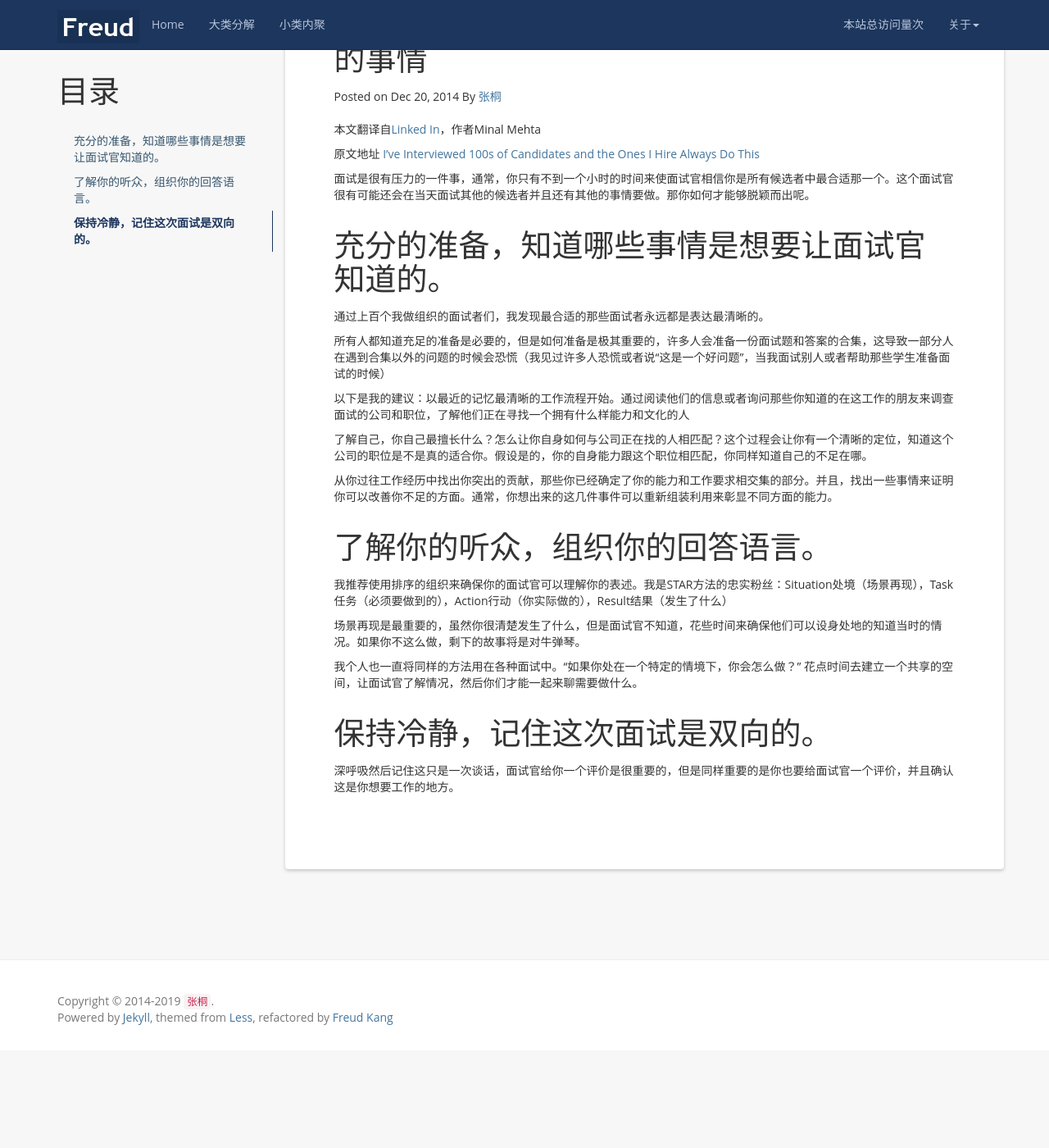
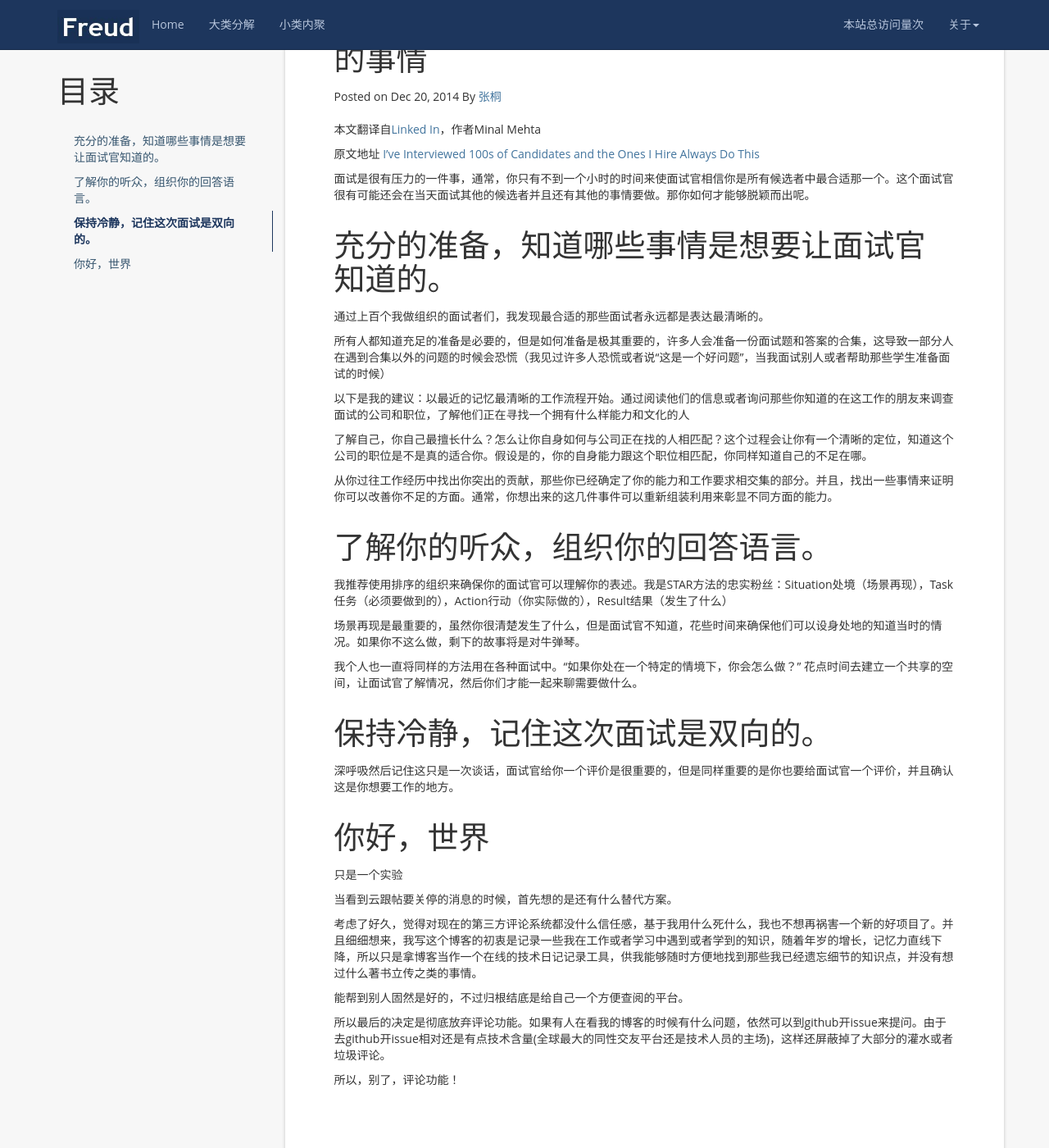
Before and after one commit to zhangto/zhangto.github.io, a Jekyll site: the page built from _posts/2014-12-20-I-ve-Interviewed-100s-of-Candidates-and-the-Ones-I-Hire-Always-Do-This.markdown, in a window 1280 px wide and 1400 px high, scrolled down 369 px. Shown: the whole window at 82% size. Built offline with Jekyll 4.4.1, drawn with Linux system fonts in a browser that asks for light colours; nearby versions of some CDN libraries; a script that is not in the unit is left out; comment, search, counter and statistics services are not loaded; before the commit the page ends 1650 px from its top, so only the background shows below that.

Commit message:
Update 2014-12-20-I-ve-Interviewed-100s-of-Candidates-and-the-Ones-I-Hire-Always-Do-This.markdown

```diff
--- a/_posts/2014-12-20-I-ve-Interviewed-100s-of-Candidates-and-the-Ones-I-Hire-Always-Do-This.markdown
+++ b/_posts/2014-12-20-I-ve-Interviewed-100s-of-Candidates-and-the-Ones-I-Hire-Always-Do-This.markdown
@@ -43,3 +43,16 @@ tag: interview
 ====================================
 
 深呼吸然后记住这只是一次谈话，面试官给你一个评价是很重要的，但是同样重要的是你也要给面试官一个评价，并且确认这是你想要工作的地方。
+# 你好，世界
+
+只是一个实验
+
+当看到云跟帖要关停的消息的时候，首先想的是还有什么替代方案。
+
+考虑了好久，觉得对现在的第三方评论系统都没什么信任感，基于我用什么死什么，我也不想再祸害一个新的好项目了。并且细细想来，我写这个博客的初衷是记录一些我在工作或者学习中遇到或者学到的知识，随着年岁的增长，记忆力直线下降，所以只是拿博客当作一个在线的技术日记记录工具，供我能够随时方便地找到那些我已经遗忘细节的知识点，并没有想过什么著书立传之类的事情。
+
+能帮到别人固然是好的，不过归根结底是给自己一个方便查阅的平台。
+
+所以最后的决定是彻底放弃评论功能。如果有人在看我的博客的时候有什么问题，依然可以到github开issue来提问。由于去github开issue相对还是有点技术含量(全球最大的同性交友平台还是技术人员的主场)，这样还屏蔽掉了大部分的灌水或者垃圾评论。
+
+所以，别了，评论功能！
```
